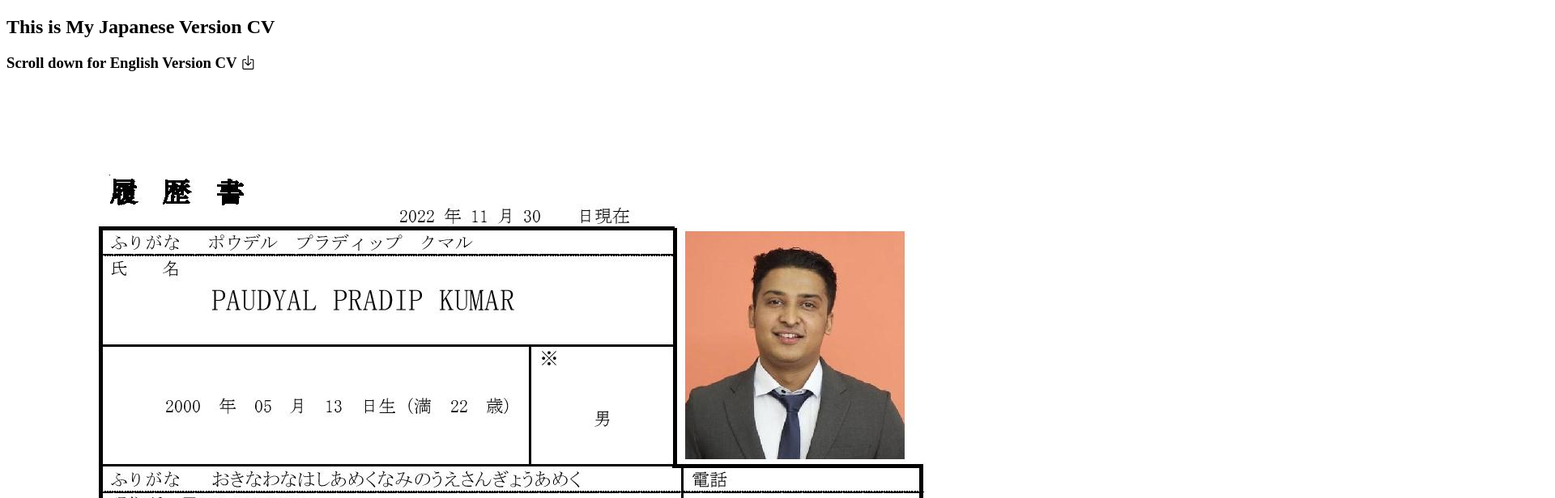
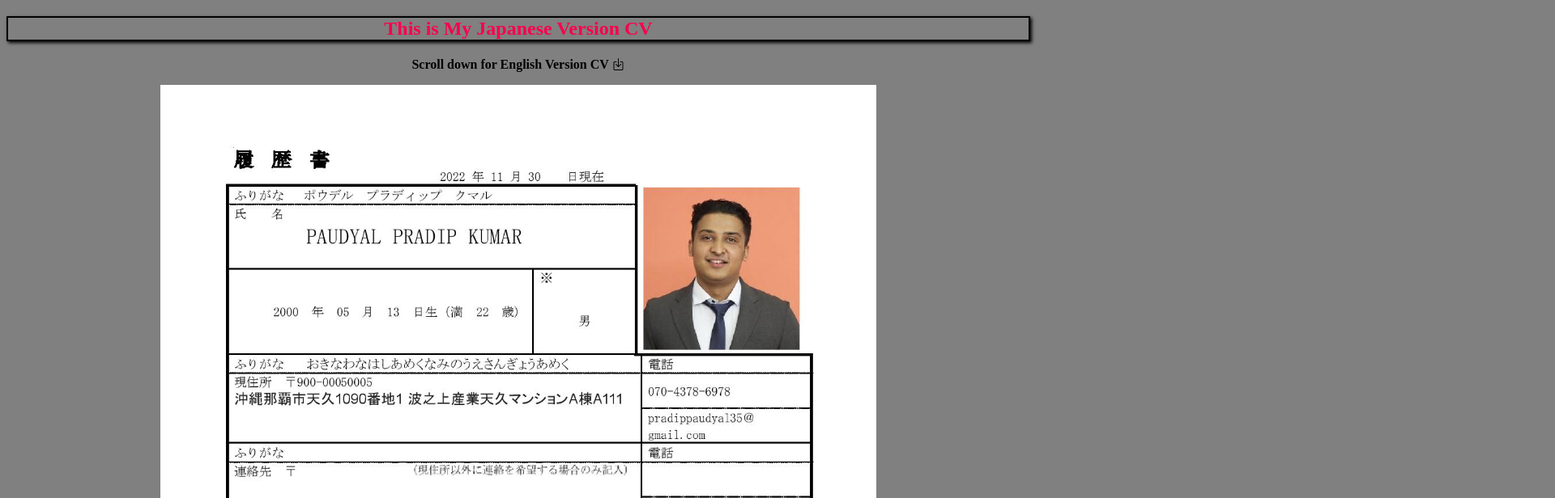
Before and after one commit to Pradippaudyal22001/my-protfolie, a website: page Html/Resume.html in a window 1280 px wide. Shown: the top 616 px of the page at 81% size, 1920 px wide, since content can reach past the window. Drawn offline with nearby package versions, Linux system fonts and the light colour scheme; the site is published under a folder, as on GitHub Pages, so addresses that start at the root find nothing.

Commit message:
some change

```diff
--- a/Html/Resume.html
+++ b/Html/Resume.html
@@ -7,7 +7,7 @@
     <meta name="viewport" content="width=device-width, initial-scale=1.0">
     <title>Resume</title>
     <link rel="stylesheet" href="https://cdn.jsdelivr.net/npm/bootstrap-icons@1.10.5/font/bootstrap-icons.css">
-    <link rel="stylesheet" href="/Css/resume.css">
+    <link rel="stylesheet" href="../Css/resume.css">
 </head>
 
 <body>
```
